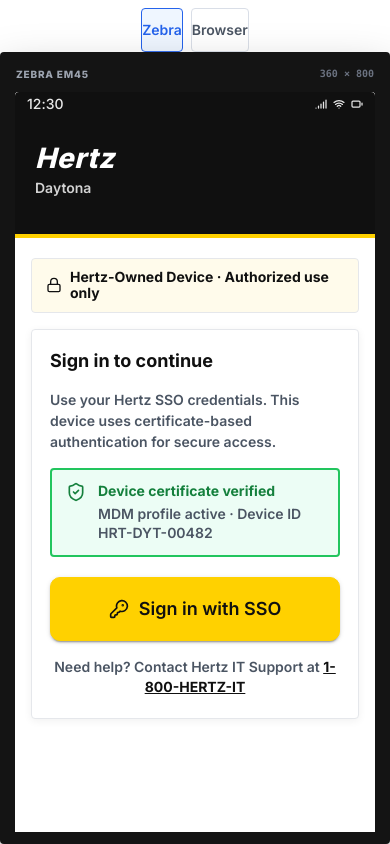
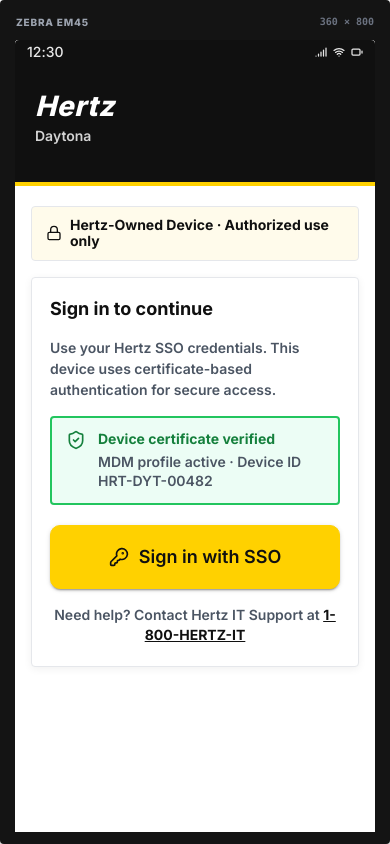
Before and after one commit to JasmineHales/GasboyDaytona-Zebra, a React (Vite) app: page / in a window 390 px wide. Built offline with nearby package versions, Linux system fonts and the light colour scheme.

Commit message:
Remove redundant Zebra/Browser mobile switcher above preview.
Experience is already controlled from the dev panel; the extra mobile bar duplicated that control and cluttered the framed preview.

```diff
--- a/src/App.tsx
+++ b/src/App.tsx
@@ -50,7 +50,6 @@
 import { getRuntimeMode } from './utils/runtime'
 import {
   DevDevicePreviewFrame,
-  DevExperienceMobileSwitcher,
   devAppShellClassName,
   useDevEm45Preview,
 } from './components/dev/DevDevicePreviewFrame'
@@ -540,15 +539,7 @@
         onVehicleSearchDevStateSelect={setVehicleSearchDevState}
       />
       ) : null}
-      <DevDevicePreviewFrame
-        devExperience={loginVariant}
-        mobileSwitcher={
-          <DevExperienceMobileSwitcher
-            value={loginVariant}
-            onChange={handleExperienceChange}
-          />
-        }
-      >
+      <DevDevicePreviewFrame devExperience={loginVariant}>
         <div
           className={devAppShellClassName(useEm45Preview, 'app-surface')}
           data-current-view={showLogin ? 'login' : showInitialSetup ? 'setup' : view}
--- a/src/components/dev/DevDevicePreviewFrame.tsx
+++ b/src/components/dev/DevDevicePreviewFrame.tsx
@@ -2,7 +2,6 @@
 import { EM45_VIEWPORT } from '../../utils/devDeviceFrame'
 import { isDevPreviewEnabled } from '../../utils/devPreview'
 import { getRuntimeMode } from '../../utils/runtime'
-import { trackProps } from '../../utils/tracking'
 
 export function useDevEm45Preview(devExperience: 'device' | 'browser'): boolean {
   return (
@@ -18,50 +17,13 @@
   return `${base} sm:max-w-xl sm:rounded-xl sm:shadow-lg md:max-w-2xl md:rounded-2xl lg:max-w-3xl xl:max-w-4xl`
 }
 
-type DevExperienceMobileSwitcherProps = {
-  value: 'device' | 'browser'
-  onChange: (value: 'device' | 'browser') => void
-}
-
-export function DevExperienceMobileSwitcher({
-  value,
-  onChange,
-}: DevExperienceMobileSwitcherProps) {
-  if (!isDevPreviewEnabled() || getRuntimeMode() === 'hertz-device') return null
-
-  return (
-    <div className="dev-experience-mobile md:hidden" aria-label="Preview experience">
-      <button
-        type="button"
-        className={`dev-experience-mobile__button${value === 'device' ? ' dev-experience-mobile__button--active' : ''}`}
-        aria-pressed={value === 'device'}
-        onClick={() => onChange('device')}
-        {...trackProps('dev.experience', { variant: 'device' })}
-      >
-        Zebra
-      </button>
-      <button
-        type="button"
-        className={`dev-experience-mobile__button${value === 'browser' ? ' dev-experience-mobile__button--active' : ''}`}
-        aria-pressed={value === 'browser'}
-        onClick={() => onChange('browser')}
-        {...trackProps('dev.experience', { variant: 'browser' })}
-      >
-        Browser
-      </button>
-    </div>
-  )
-}
-
 type DevDevicePreviewFrameProps = {
   devExperience: 'device' | 'browser'
-  mobileSwitcher?: ReactNode
   children: ReactNode
 }
 
 export function DevDevicePreviewFrame({
   devExperience,
-  mobileSwitcher,
   children,
 }: DevDevicePreviewFrameProps) {
   const useEm45Preview = useDevEm45Preview(devExperience)
@@ -72,7 +34,6 @@
         useEm45Preview ? ' app-preview-column--framed' : ''
       }`}
     >
-      {mobileSwitcher}
       <div
         className={`dev-device-frame ${useEm45Preview ? 'dev-device-frame--em45' : 'dev-device-frame--responsive'}`}
       >
```
Also changed, not shown: src/index.css.
